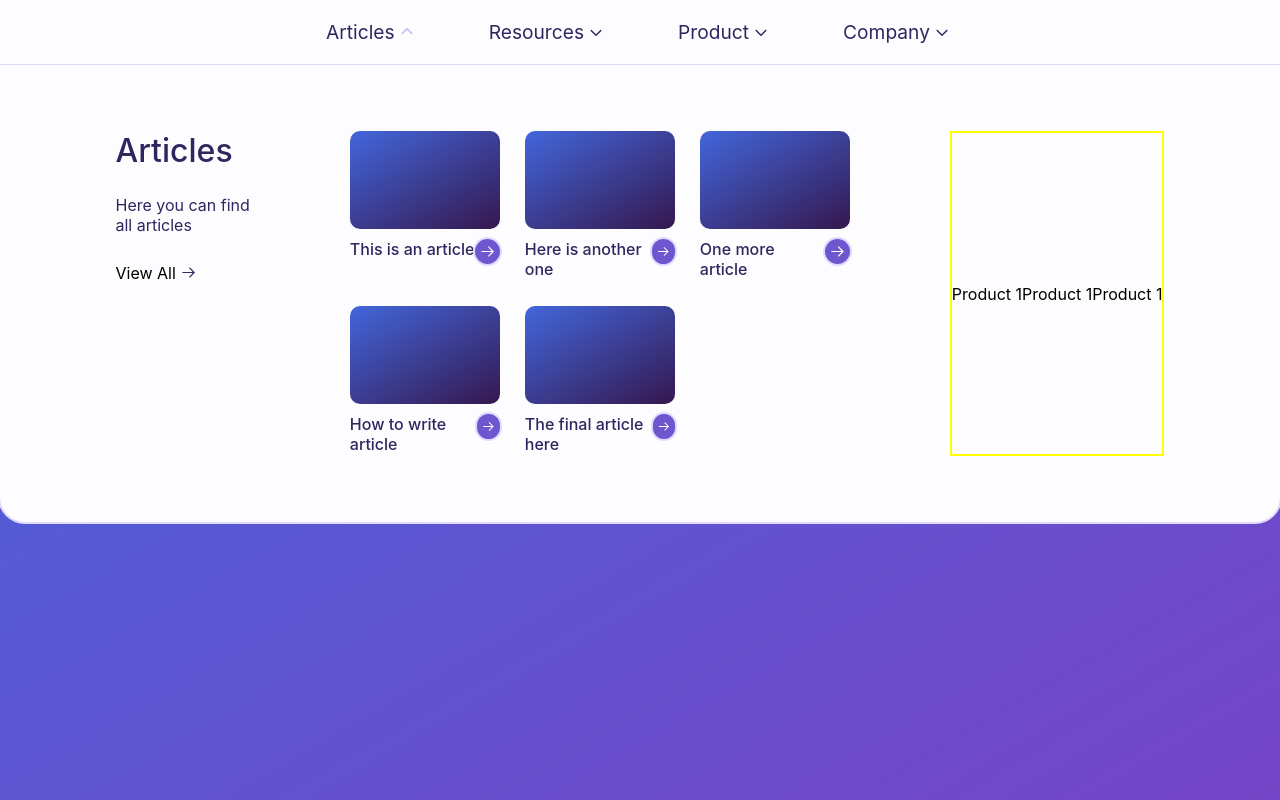
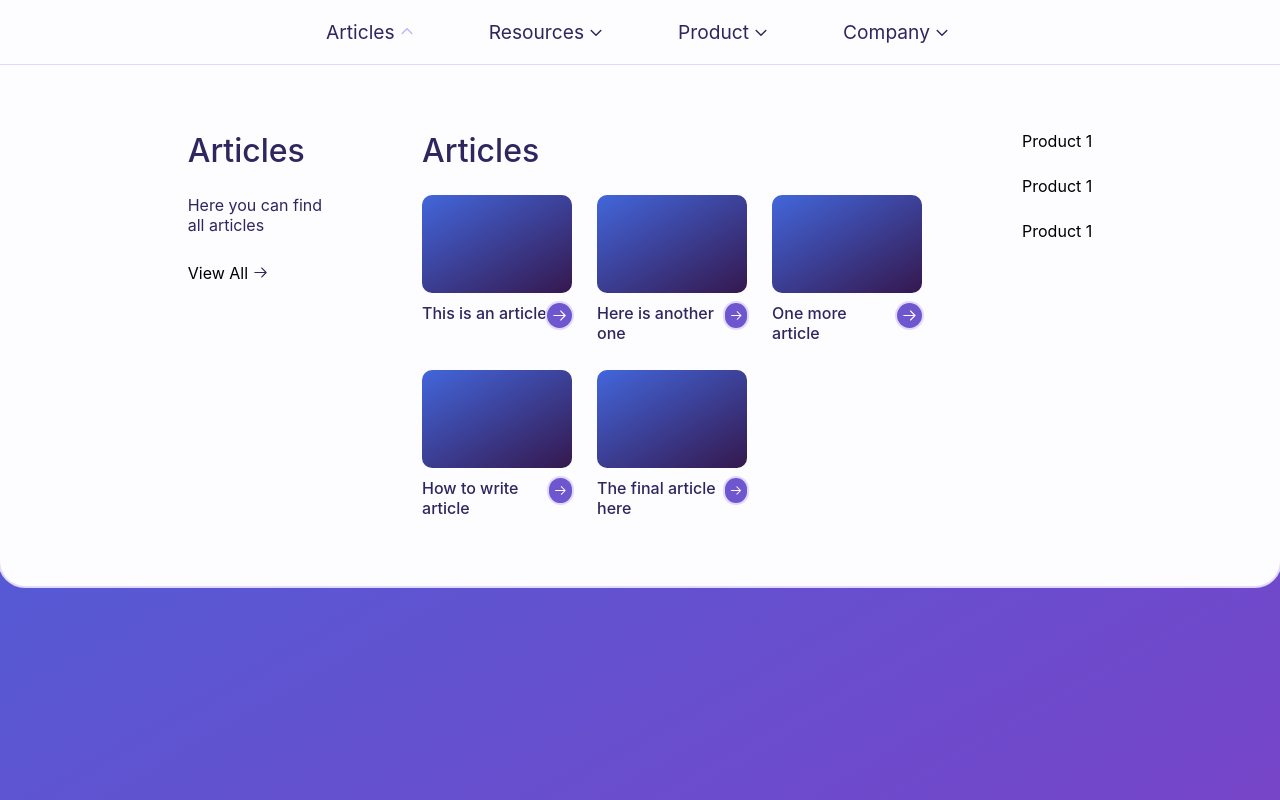
Before and after one commit to edignot/hack-week-radix-nav-2, a Next.js app: page / in a window 1280 px wide. Shown: the top 800 px of the page. Built offline with nearby package versions, Linux system fonts and the light colour scheme.

Commit message:
Added header to the middle content

```diff
--- a/pages/index.js
+++ b/pages/index.js
@@ -29,6 +29,7 @@ const NavigationMenuTrigger = styled(NavigationMenuPrimitive.Trigger, {
   padding: 10,
   display: 'flex',
   fontSize: '1.2rem',
+  cursor: 'pointer',
   color: violet.violet12,
 })
 
@@ -64,7 +65,6 @@ const StyledArrowRightIcon = styled(ArrowRightIcon, {
   },
 })
 
-// MAIN NAV DROPDOWN GRID/FLEX CONTAINER
 const NavigationMenuContent = styled(NavigationMenuPrimitive.Content, {
   borderTop: `1px solid ${violet.violet5}`,
   width: '100%',
@@ -79,26 +79,9 @@ const NavigationMenuContent = styled(NavigationMenuPrimitive.Content, {
 const ContentList = styled('ul', {
   display: 'flex',
   padding: 0,
-  variants: {
-    type: {
-      contentDescription: {
   flexDirection: 'column',
   alignItems: 'flex-start',
   gap: 25,
-      },
-      popularContent: {
-        display: 'grid',
-        gap: 25,
-        gridTemplateColumns: 'repeat(2, 1fr)',
-        '@media (min-width: 768px)': {
-          gridTemplateColumns: 'repeat(3, 1fr)',
-        },
-      },
-      otherContent: {
-        border: '2px solid yellow',
-      },
-    },
-  },
 })
 
 const Text = styled('p', {
@@ -120,6 +103,20 @@ const Text = styled('p', {
         fontWeight: 500,
       },
     },
+  },
+})
+
+const NavigationMenuLink = styled(NavigationMenuPrimitive.Link, {
+  display: 'flex',
+  alignItems: 'center',
+})
+
+const ContentItemCardWrapper = styled('div', {
+  display: 'grid',
+  gap: 25,
+  gridTemplateColumns: 'repeat(2, 1fr)',
+  '@media (min-width: 768px)': {
+    gridTemplateColumns: 'repeat(3, 1fr)',
   },
 })
 
@@ -157,11 +154,6 @@ const ContentItemImage = styled('div', {
   },
 })
 
-const NavigationMenuLink = styled(NavigationMenuPrimitive.Link, {
-  display: 'flex',
-  alignItems: 'center',
-})
-
 const NavigationLinkTextIconWrapper = styled('div', {
   display: 'flex',
   width: '100%',
@@ -174,7 +166,6 @@ const NavigationMenuViewport = styled(NavigationMenuPrimitive.Viewport, {
   boxShadow: `0 0 0 2px ${violet.violet5}`,
   borderBottomLeftRadius: 25,
   borderBottomRightRadius: 25,
-  // Add background image
 })
 
 const Navigation = () => {
@@ -188,7 +179,7 @@ const Navigation = () => {
           </NavigationMenuTrigger>
 
           <NavigationMenuContent>
-            <ContentList type="contentDescription">
+            <ContentList>
               <Text type="navItemHeader">Articles</Text>
               <Text type="navItemDescription">
                 Here you can find <span>all articles</span>
@@ -198,7 +189,10 @@ const Navigation = () => {
                 <StyledArrowRightIcon type="withoutBackground" />
               </NavigationMenuLink>
             </ContentList>
-            <ContentList type="popularContent">
+            <ContentList>
+              {/* MIDDLE CONTENT */}
+              <Text type="navItemHeader">Articles</Text>
+              <ContentItemCardWrapper>
                 <NavigationMenuLink href="#">
                   <ContentItemCard>
                     <ContentItemImage color="blue" />
@@ -244,9 +238,10 @@ const Navigation = () => {
                     </NavigationLinkTextIconWrapper>
                   </ContentItemCard>
                 </NavigationMenuLink>
+              </ContentItemCardWrapper>
             </ContentList>
 
-            <ContentList type="otherContent">
+            <ContentList>
               <NavigationMenuLink href="#">Product 1</NavigationMenuLink>
               <NavigationMenuLink href="#">Product 1</NavigationMenuLink>
               <NavigationMenuLink href="#">Product 1</NavigationMenuLink>
@@ -294,3 +289,4 @@ const Navigation = () => {
 export default Navigation
 
 // fix icon size
+// add background image for viewport or gradient
```
Lines whose indentation alone changed are shown as unchanged.
